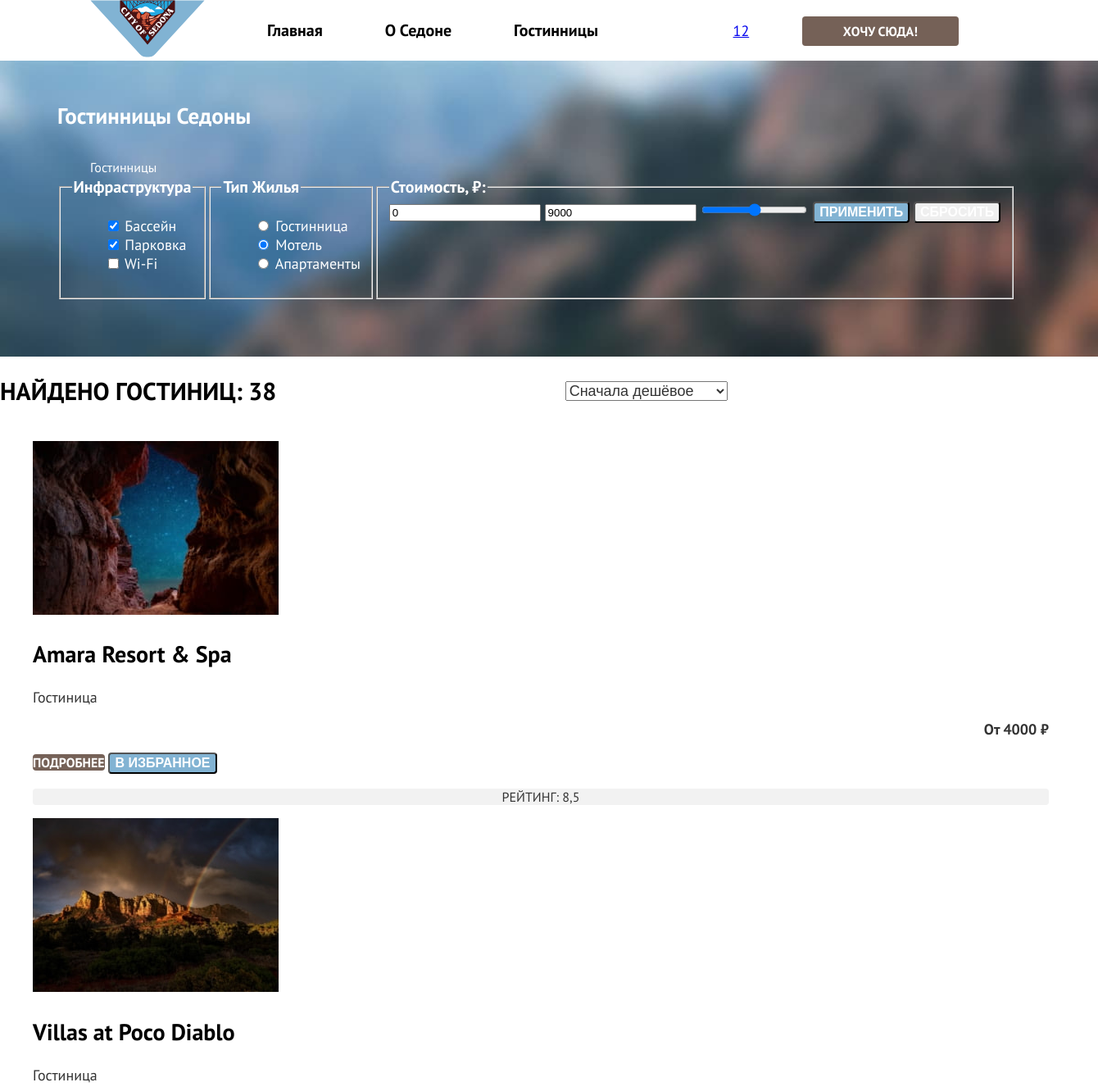
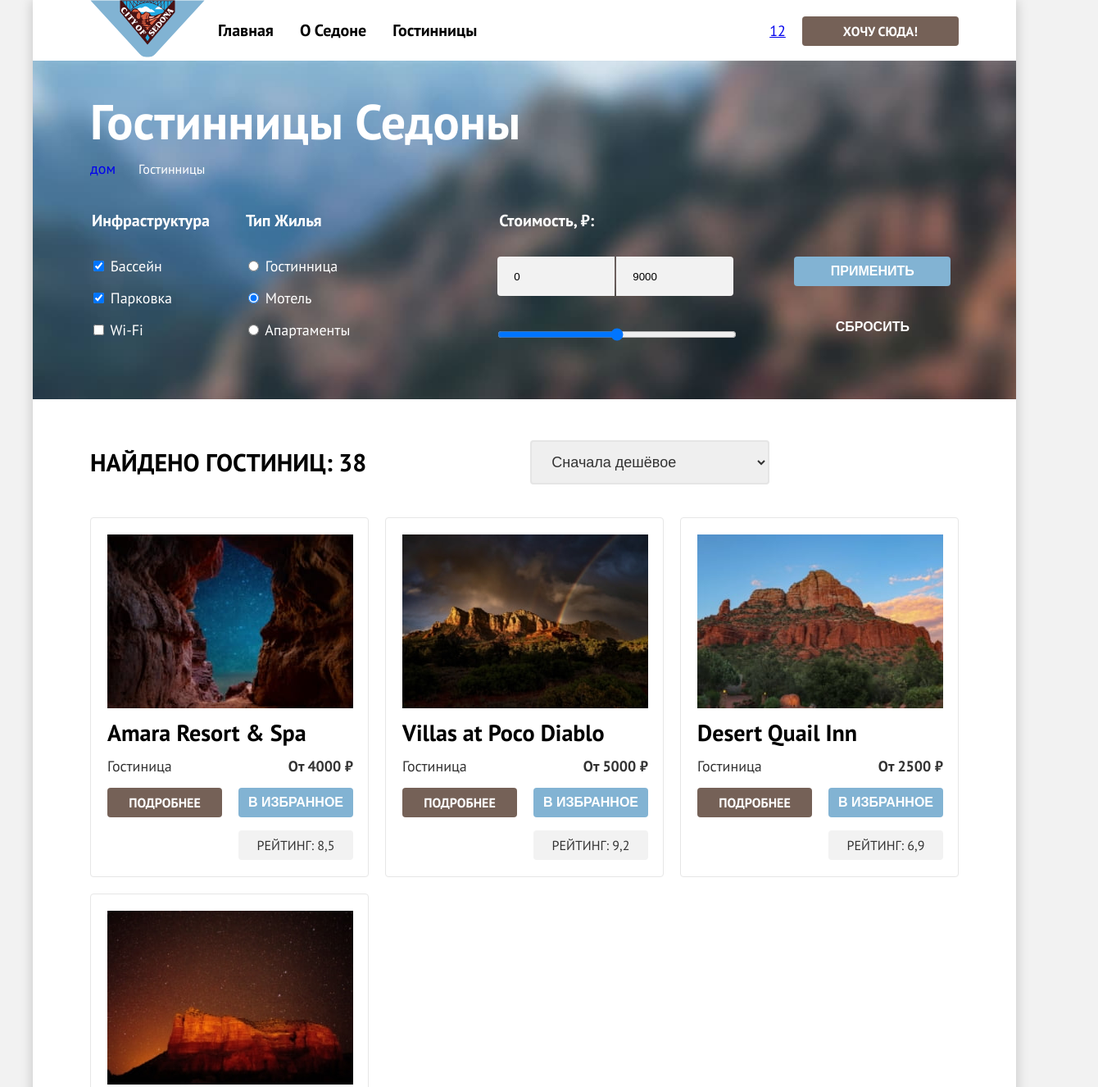
Before and after one commit to vovke31/2565535-sedona-2, a plain HTML site: page catalog.html in a window 1280 px wide. Shown: the top 1326 px of the page at 82% size, 1340 px wide, since content can reach past the window. Drawn offline with Linux system fonts and the light colour scheme.

Commit message:
Добавляет макро и микро сетки на флексах и гридах.

```diff
--- a/catalog.html
+++ b/catalog.html
@@ -7,7 +7,9 @@
   <link rel="stylesheet" href="styles/styles.css">
 </head>
 <body>
+  <div class="page-container">
     <header class="page-header">
+      <div class="container-wrap">
         <nav class="navigation">
           <ul class="navigation-list">
             <li class="navigation-list-item navigation-list-logo">
@@ -48,14 +50,19 @@
             </li>
           </ul>
         </nav>
+      </div>
     </header>
     <main class="main-catalog">
+      <div class="main-container">
+        <div class="filter-container">
+          <div class="container-wrap">
             <section class="filter">
               <header class="filter-header">
                 <h1 class="filter-title">Гостинницы Седоны</h1>
                 <ol class="breadcrumbs">
                   <li class="breadcrumbs-item">
                     <a class="breadcrumbs-link-home" href="index.html">
+                      дом
                       <span class="visually-hidden">Главная</span>
                     </a>
                   </li>
@@ -113,15 +120,20 @@
                 </fieldset>
                 <fieldset class="filter-form-price">
                   <legend class="filter-form-title">Стоимость, ₽:</legend>
-          <input type="number" name="first-price" placeholder="от" value="0">
-          <input type="number" name="first-price" placeholder="до" value="9000">
-          <input type="range" name="filter-range">
-          <button class="button button-btn" type="submit">Применить</button>
-          <button class="button-submit button" type="reset">Сбросить</button>
+                  <input class="first-price" type="number" name="first-price" placeholder="от" value="0">
+                  <input class="last-price" type="number" name="last-price" placeholder="до" value="9000">
+                  <input class="range-line" type="range" name="filter-range">
                 </fieldset>
+                <div class="filter-keys">
+                  <button class="button button-filter-submit" type="submit">Применить</button>
+                  <button class="button-filter-reset button" type="reset">Сбросить</button>
+                </div>
               </form>
             </section>
+          </div>
+        </div>
         <section class="catalog">
+          <div class="container-wrap">
             <header class="catalog-sort">
               <h2 class="sort-title advantages-title">Найдено гостиниц: 38</h2>
               <select class="sort-control" aria-label="Сортировка">
@@ -147,54 +159,54 @@
                 <a class="catalog-card-link" href="#">
                   <img class="catalog-card-image" src="images/hotels/hotel-1.jpg" width="300" height="212" alt="Звездное небо сквозь скальную расщелину">
                 </a>
-            <a class="catalog-card-link" href="#"><h3 class="catalog-card-title">Amara Resort & Spa</h3></a>
+                <a class="catalog-card-link catalog-card-title-link" href="#"><h3 class="catalog-card-title">Amara Resort & Spa</h3></a>
                 <p class="catalog-card-text">Гостиница</p>
                 <p class="catalog-card-price"><b>От 4000 ₽</b></p>
-            <a class="catalog-card-button button button-link" href="#">Подробнее</a>
-            <button class="catalog-card-button button button-btn" type="submit">В избранное</button>
-            <p class="catalog-card-stars-4"><span class="visually-hidden">4 звезды</span></p>
+                <a class="catalog-card-button-more button button-link" href="#">Подробнее</a>
+                <button class="catalog-card-button-favorite button button-submit" type="submit">В избранное</button>
+                <p class="catalog-card-stars-4 card-stars"><span class="visually-hidden">4 звезды</span></p>
                 <p class="catalog-card-rating">Рейтинг: 8,5</p>
               </li>
               <li class="catalog-card-item">
-            <a class="catalog-card-link" href="product.html">
+                <a class="catalog-card-link" href="#">
                   <img class="catalog-card-image" src="images/hotels/hotel-2.jpg" width="300" height="212" alt="Радужное небо на фоне скал">
                 </a>
-            <a class="catalog-card-link" href="#"><h3 class="catalog-card-title">Villas at Poco Diablo</h3></a>
+                <a class="catalog-card-link catalog-card-title-link" href="#"><h3 class="catalog-card-title">Villas at Poco Diablo</h3></a>
                 <p class="catalog-card-text">Гостиница</p>
                 <p class="catalog-card-price"><b>От 5000 ₽</b></p>
-            <a class="catalog-card-button button button-link" href="#">Подробнее</a>
-            <button class="catalog-card-button button button-btn" type="submit">В избранное</button>
-            <p class="catalog-card-stars-4"><span class="visually-hidden">4 звезды</span></p>
+                <a class="catalog-card-button-more button button-link" href="#">Подробнее</a>
+                <button class="catalog-card-button-favorite button button-submit" type="submit">В избранное</button>
+                <p class="catalog-card-stars-4 card-stars"><span class="visually-hidden">4 звезды</span></p>
                 <p class="catalog-card-rating">Рейтинг: 9,2</p>
               </li>
               <li class="catalog-card-item">
-            <a class="catalog-card-link" href="product.html">
+                <a class="catalog-card-link" href="#">
                   <img class="catalog-card-image" src="images/hotels/hotel-3.jpg" width="300" height="212" alt="Скала на фоне ясного голубого неба">
                 </a>
-            <a class="catalog-card-link" href="#"><h3 class="catalog-card-title">Desert Quail Inn</h3></a>
+                <a class="catalog-card-link catalog-card-title-link" href="#"><h3 class="catalog-card-title">Desert Quail Inn</h3></a>
                 <p class="catalog-card-text">Гостиница</p>
                 <p class="catalog-card-price"><b>От 2500 ₽</b></p>
-            <a class="catalog-card-button button button-link" href="#">Подробнее</a>
-            <button class="catalog-card-button button button-btn" type="submit">В избранное</button>
-            <p class="catalog-card-stars-3"><span class="visually-hidden">3 звезды</span></p>
+                <a class="catalog-card-button-more button button-link" href="#">Подробнее</a>
+                <button class="catalog-card-button-favorite button button-submit" type="submit">В избранное</button>
+                <p class="catalog-card-stars-3 card-stars"><span class="visually-hidden">3 звезды</span></p>
                 <p class="catalog-card-rating">Рейтинг: 6,9</p>
               </li>
               <li class="catalog-card-item">
-            <a class="catalog-card-link" href="product.html">
+                <a class="catalog-card-link" href="#">
                   <img class="catalog-card-image" src="images/hotels/hotel-4.jpg" width="300" height="212" alt="Скала на фоне темного звездного неба">
                 </a>
-            <a class="catalog-card-link" href="#"><h3 class="catalog-card-title">GreenTree Inn</h3></a>
+                <a class="catalog-card-link catalog-card-title-link" href="#"><h3 class="catalog-card-title">GreenTree Inn</h3></a>
                 <p class="catalog-card-text">Гостиница</p>
                 <p class="catalog-card-price"><b>От 1500 ₽</b></p>
-            <a class="catalog-card-button button button-link" href="#">Подробнее</a>
-            <button class="catalog-card-button button button-btn" type="submit">В избранное</button>
-            <p class="catalog-card-stars-2"><span class="visually-hidden">2 звезды</span></p>
+                <a class="catalog-card-button-more button button-link" href="#">Подробнее</a>
+                <button class="catalog-card-button-favorite button button-submit" type="submit">В избранное</button>
+                <p class="catalog-card-stars-2 card-stars"><span class="visually-hidden">2 звезды</span></p>
                 <p class="catalog-card-rating">Рейтинг: 5,0</p>
               </li>
             </ul>
             <ul class="pagination">
-          <li class="pagination-item">
-            <a class="pagination-link pagination-current">1</a>
+              <li class="pagination-item pagination-current">
+                <a class="pagination-link">1</a>
               </li>
               <li class="pagination-item">
                 <a class="pagination-link" href="#">2</a>
@@ -205,49 +217,55 @@
               <li class="pagination-item">
                 <a class="pagination-link" href="#">4</a>
               </li>
-          <li class="pagination-item">
+              <li class="pagination-item pagination-item-dot">
                 <p class="pagination-text" href="#">...</p>
               </li>
               <li class="pagination-item">
                 <a class="pagination-link" href="#">10</a>
               </li>
             </ul>
+          </div>
         </section>
-    <section class="main-subscribe">
+        <section class="subscribe subscribe-catalog">
+          <div class="subscribe-head">
             <h2 class="visually-hidden">Рассылка по почте</h2>
-      <div class="subscribe-subscription">
-        <p class="subscription-title-catalog advantages-title">Подпишитесь на рассылку</p>
-        <p class="subscription-text-catalog advantages-text">Только полезная информация и никакого спама, честное бойскаутское!</p>
+            <p class="subscribe-title-catalog advantages-title">Подпишитесь на рассылку</p>
+            <p class="subscribe-text-catalog advantages-text">Только полезная информация и никакого спама, честное бойскаутское!</p>
           </div>
           <form id="subscribe-form" action="https://echo.htmlacademy.ru" class="subscribe-form" method="post">
-        <label class="subscribe-label visually-hidden" for="subscribe-form-email">Ваш e-mail</label>
-        <input type="email" id="subscribe-form-email" class="subscribe-input" placeholder="Ваш e-mail">
-        <button class="subscribe-button button button-btn" type="submit">Подписаться</button>
+            <label class="subscribe-label">
+              <input type="email" class="subscribe-input subscribe-input-catalog" placeholder="Ваш e-mail">
+            </label>
+            <button class="subscribe-button button button-submit" type="submit">Подписаться</button>
           </form>
         </section>
-    <footer class="main-footer">
+      </div>
+    </main>
+    <footer class="footer">
+      <div class="container-wrap footer-container">
         <ul class="footer-socials">
-        <li class="socials-item">
-          <a class="socials-link" href="https://vk.com/htmlacademy">
+          <li class="footer-social-item">
+            <a class="footer-social-link" href="https://vk.com/htmlacademy">
               <span class="visually-hidden">Вконтакте</span>
             </a>
           </li>
-        <li class="socials-item">
-          <a class="socials-link" href="https://t.me/htmlacademy">
+          <li class="footer-social-item">
+            <a class="footer-socials-link" href="https://t.me/htmlacademy">
               <span class="visually-hidden">Телеграм</span>
             </a>
           </li>
-        <li class="socials-item">
-          <a class="socials-link" href="https://www.youtube.com/user/htmlacademy">
+          <li class="footer-socials-item">
+            <a class="footer-socials-link" href="https://www.youtube.com/user/htmlacademy">
               <span class="visually-hidden">Ютуб</span>
             </a>
           </li>
         </ul>
         <a class="footer-contacts" href="tel:+78128121212">+7 (812) 812-12-12</a>
         <a class="footer-dev" href="https://htmlacademy.ru" >
-        <img class="dev-company" src="images/icons/logo-dev.svg" width="115" height="33" alt="Лого разработчика">
+          <img class="dev-logo" src="images/icons/logo-dev.svg" width="115" height="33" alt="Лого разработчика">
         </a>
+      </div>
     </footer>
-  </main>
+  </div>
 </body>
 </html>
--- a/styles/styles.css
+++ b/styles/styles.css
@@ -16,43 +16,33 @@
   font-display: swap;
 }
 
-@font-face {
-  font-family: "PT Sans";
-  font-style: italic;
-  font-weight: 400;
-  src: url("../fonts/pt-sans-italic.woff2") format("woff2");
-  font-display: swap;
-}
-
-@font-face {
-  font-family: "PT Sans";
-  font-style: italic;
-  font-weight: 700;
-  src: url("../fonts/pt-sans-bold-italic.woff2") format("woff2");
-  font-display: swap;
-}
-
 html {
   height: 100%;
 }
 
 body {
-  font-family: "PT Sans", sans-serif;
+  font-family: "PT Sans", Arial, sans-serif;
   font-size: 18px;
   line-height: 21px;
   color: black;
-  background-color: #fff;
+  background-color: rgb(242, 242, 242);
   margin: 0;
   min-height: 100vh;
   display: flex;
   flex-direction: column;
 }
 
-.main-container {
-  width: 1200px;
-  margin: 0 auto;
+.container-wrap {
+  max-width: 1060px;
+  margin-inline: auto;
 }
 
+.page-container {
+  max-width: 1200px;
+  margin: 0 auto;
+  box-shadow: 0 0 15px 0 rgba(0, 0, 0, 0.2);
+  background: rgb(255, 255, 255);
+}
 
 .visually-hidden {
   position: absolute;
@@ -72,6 +62,31 @@ body {
   background: rgb(255, 255, 255);
 }
 
+.navigation {
+  display: flex;
+  gap: 30px;
+}
+
+.navigation-list {
+  margin: 0;
+  padding: 0;
+  list-style-type: none;
+  display: flex;
+  justify-content: space-between;
+  align-items: center;
+  flex-wrap: wrap;
+}
+
+.navigation-user {
+  margin: 0;
+  padding: 0;
+  margin-left: auto;
+  list-style-type: none;
+  display: flex;
+  justify-content: space-between;
+  align-items: center;
+}
+
 .navigation-link {
   font-size: 20px;
   font-weight: 700;
@@ -80,6 +95,24 @@ body {
   text-transform: capitalize;
   color: inherit;
   text-decoration: none;
+  padding: 20px 16px;
+}
+
+.navigation-user-link {
+  min-width: 44PX;
+  min-height: 64PX;
+  background-repeat: no-repeat;
+
+}
+
+.link-search {
+  background-image: url(../images/icons/search.svg);
+  color: black;
+  background-size: 20px 20px;
+}
+
+.navigation-logo-image {
+  margin-bottom: -6px;
 }
 
 .navigation-user {
@@ -93,6 +126,7 @@ body {
   background-size: 100% auto;
   background-color:#abd3f6a6 ;
   background-position: center;
+  padding-top: 51px;
 }
 
 .advantages-header{
@@ -103,7 +137,7 @@ body {
   flex-direction: column;
   justify-content: center;
   align-items: center;
-  gap: 25;
+  gap: 25px;
   margin: 0 auto;
 }
 
@@ -213,12 +247,12 @@ body {
   align-items: center;
   padding: 64px 0;
   margin: 0 auto;
-  gap: 20;
+  gap: 20px;
 }
 
 .booking {
-  min-height: 406px;
   height: 100%;
+  padding: 96px 304px;
 }
 
 .booking-search {
@@ -227,9 +261,17 @@ body {
   align-items: center;
   flex-direction: column;
   box-sizing: border-box;
-  padding: 96px 304px;
   margin: 0;
   }
+
+.booking-title {
+  margin: 0;
+}
+
+.booking-text {
+  margin-top: 20px;
+  margin-bottom: 54px;
+}
 
 
 .button {
@@ -241,24 +283,24 @@ body {
   text-align: center;
   text-transform: uppercase;
   text-decoration: none;
+  background: rgb(117, 97, 87);
+  border: none;
+  cursor: pointer;
+  padding: 8px 0;
+  box-sizing: border-box;
 }
 
-.button-link {
-  font-size: 16px;
-  line-height: 20px;
-  background: rgb(117, 97, 87);
-}
 
-.button-btn {
+.button-submit {
   background: rgb(130, 179, 211);
 }
 
-.booking-button {
+.button-search {
   font-size: 20px;
   line-height: 36px;
   width: 376px;
   height: 52px;
-  padding: 8px 50px;
+  padding: 8px 20px;
   box-sizing: border-box;
 }
 
@@ -270,35 +312,60 @@ body {
 }
 
 .subscribe {
-  background-image: url(../images/background-2.jpg);
-  background-repeat: no-repeat;
-  text-align: center;
-  background-size: cover;
-  background-color:#abd3f6a6 ;
-  background-position: center;
+  background: #abd3f6a6 url(../images/background-2.jpg) center / cover no-repeat;
   display: flex;
   flex-direction: column;
   justify-content: center;
   align-items: center;
+  text-align: center;
   margin: 0;
-  width: 1200px;
-  height: 415px;
   box-sizing: border-box;
-  padding: 96px 258px 104px 258px;
+  padding: 96px 258px 104px;
+}
+
+.subscribe-catalog {
+  background: none;
+}
+
+.subscribe-title-catalog {
+  color: rgb(0, 0, 0);
+}
+
+.subscribe-head {
+  box-sizing: border-box;
+  text-align: center;
+  gap: 20px;
+  max-width: 475px;
+}
+
+.subscribe-form {
+  display: flex;
+  align-items: center;
+  padding: 0;
+  box-sizing: border-box;
+  flex-grow: 0;
 }
 
 .subscribe-title {
   color: rgb(255, 255, 255);
+  margin: 0;
 }
 
 .subscribe-text {
   color: rgb(255, 255, 255);
+  margin: 20px 0 55px;
 }
 
 .subscribe-button {
   font-size: 20px;
   line-height: 36px;
-
+  width: 232px;
+  height: 52px;
+  padding: 0;
+  box-sizing:content-box;
+  justify-content: center;
+  align-items: center;
+  border-radius: 0 4px 4px 0;
 }
 
 .subscribe-input {
@@ -306,20 +373,28 @@ body {
   font-size: 18px;
   font-weight: 400;
   line-height: 24px;
-  text-align: left;
-}
+  width: 452px;
+  height: 52px;
+  box-sizing: border-box;
+  padding: 12px 20px;
+  border-radius: 4px 0 0 4px;
+  border: none;
+  }
+
+.subscribe-input-catalog {
+    background-color: rgb(242, 242, 242);
+  }
 
 .footer {
-  display: flex;
-  justify-content: space-between;
-  align-items: center;
-  width: 1200px;
-  height: 120px;
-  margin: 0 auto;
   box-sizing: border-box;
   padding: 40px 70px 30px;
 }
 
+.footer-container {
+  display: flex;
+  justify-content: space-between;
+  align-items: center;
+}
 
 
 .footer-contacts {
@@ -330,6 +405,8 @@ body {
   text-align: center;
   text-transform: uppercase;
   text-decoration: none;
+  padding-top: 5px;
+  padding-bottom: 5px;
 }
 
 .footer-socials {
@@ -341,44 +418,87 @@ body {
 
 .filter {
   color: rgb(255, 255, 255);
-  background-image: url(../images/background-3.jpg);
-  background-repeat: no-repeat;
-  background-size: cover;
-  background-color: rgb(130, 179, 211);
-  width: 1200px;
-  margin: 0 auto;
-  padding: 35px 70px 70px 70px;
+}
+
+.filter-container {
+  background: rgb(130, 179, 211) url(../images/background-3.jpg) center / cover no-repeat;
+  padding: 35px 70px 70px;
 }
 
 .filter-form {
   display: flex;
+}
+
+.filter-form-group {
+  border: none;
+  padding: 0;
+  margin: 0 40px 0 0;
+}
+
+.filter-form-price {
+  display: flex;
+  border: none;
+  margin-left: 140px;
+  flex-wrap: wrap;
+  width: 292px;
+  height: 160px;
+  padding: 0;
+  margin-right: 70px;
+}
+
+.range-line {
+  margin: 0;
+  display: flex;
+  flex-grow: 1;
+}
+
+.first-price,
+.last-price {
+  width: 143px;
+  height: 48px;
+  border-radius: 0 4px 4px 0;
+  background: rgb(242, 242, 242);
+  border: none;
+  padding: 12px 20px;
   box-sizing: border-box;
-  margin: 0 auto;
+  margin-bottom: 36px;
+}
 
+.first-price {
+  border-radius: 4px 0 0 4px;
+  margin-right: 2px;
+}
+
+.filter-keys {
+  display: flex;
+  flex-direction: column;
+  justify-content: flex-end;
+  gap: 32px;
+  flex-wrap: wrap;
+}
+
+.button-filter-submit {
+  min-width: 191px;
+  background: rgb(130, 179, 211);
+  padding: 8px 20px;
+}
+
+.button-filter-reset {
+  min-width: 191px;
+  background: inherit;
+  padding: 8px 20px;
 }
 
 .filter-header {
-  position: static;
-  width: 1060px;
-  height: 107px;
-  display: flex;
-  flex-direction: column;
+  margin-bottom: 40px;
 }
 
-.breadcrumbs {
-  list-style-type: none;
-
-}
-
-.breadcrumbs-link-home {
-  text-decoration: none;
-}
-
-.breadcrumbs-link {
-  font-size: 16px;
-  font-weight: 400;
-  line-height: 21px;
-  text-align: left;
+.filter-title {
+  font-size: 60px;
+  font-weight: 700;
+  line-height: 78px;
+  letter-spacing: 0;
+  margin: 0 0 8px 0;
 }
 
 .filter-form-title {
@@ -387,10 +507,16 @@ body {
   line-height: 24px;
   text-align: left;
   text-transform: capitalize;
+  margin-bottom: 32px;
 }
 
 .filter-list {
   list-style-type: none;
+  padding: 0;
+  display: flex;
+  flex-direction: column;
+  gap: 16px;
+  margin: 0;
 }
 
 .filter-checkbox-label {
@@ -407,6 +533,25 @@ body {
   text-align: left;
 }
 
+.breadcrumbs {
+  list-style-type: none;
+  display: flex;
+  margin: 0;
+  gap: 28px;
+  padding: 0;
+}
+
+.breadcrumbs-link-home {
+  text-decoration: none;
+}
+
+.breadcrumbs-link {
+  font-size: 16px;
+  font-weight: 400;
+  line-height: 21px;
+  text-align: left;
+}
+
 .button-submit {
   font-size: 16px;
   font-weight: 700;
@@ -415,12 +560,23 @@ body {
   text-transform: uppercase;
 }
 
+.catalog {
+  margin-top: 50px;
+  margin-bottom: 60px;
+}
+
 .sort-control {
   color: rgb(51, 51, 51);
   font-size: 18px;
   font-weight: 400;
   line-height: 21px;
   text-align: left;
+  padding: 14px 20px;
+  border-radius: 4px;
+  box-sizing: border-box;
+  border: 2px solid rgb(229, 229, 229);
+  min-width: 292px;
+  margin-right: 70px;
 }
 
 .sort-view {
@@ -432,8 +588,32 @@ body {
   color: black;
 }
 
+.sort-title {
+  margin: 0;
+  margin-right: 200px;
+}
+
 .catalog-cards {
+  display: grid;
+  grid-template-columns: 340px 340px 340px;
+  gap: 20px;
   list-style-type: none;
+  border-block-end: 2px solid #e6e6e6;
+  margin: 0;
+  padding: 0;
+  margin-bottom: 40px;
+  padding-bottom: 40px;
+
+}
+
+.catalog-card-item {
+  display: grid;
+  grid-template-columns: 140px 140px;
+  grid-template-rows: 212px min-content min-content auto min-content;
+  gap: 16px 20px;
+  border: 1px solid rgb(230, 230, 230);
+  border-radius: 4px;
+  padding: 20px;
 }
 
 .catalog-card-link {
@@ -445,14 +625,39 @@ body {
   text-decoration-line: none;
 }
 
+.catalog-card-title-link {
+  grid-row: 2/3;
+  grid-column: 1/-1;
+}
+
+.catalog-card-title {
+  margin: 0;
+}
+
 .catalog-card-text {
   color: rgb(51, 51, 51);
+  grid-row: 3/4;
+  grid-column: 1/2;
+  margin: 0;
 }
 
 .catalog-card-price {
   color: rgb(51, 51, 51);
   font-weight: 400;
   text-align: right;
+  grid-row: 3/4;
+  grid-column: 2/3;
+  margin: 0;
+}
+
+.catalog-card-button-more {
+  grid-row: 4/5;
+  grid-column: 1/2;
+}
+
+.catalog-card-button-favorite {
+  grid-row: 4/5;
+  grid-column: 2/3;
 }
 
 .catalog-card-rating {
@@ -464,14 +669,22 @@ body {
   text-transform: uppercase;
   border-radius: 4px;
   background: rgb(242, 242, 242);
+  grid-row: 5/6;
+  grid-column: 2/3;
+  margin: 0;
+  padding: 8px 0;
+}
+
+.card-stars {
+  grid-row: 5/6;
+  grid-column: 1/2;
+  margin: 0;
 }
 
 .catalog-sort {
   display: flex;
-  justify-content: space-between;
   align-items: center;
-  gap: 70px;
-
+  margin-bottom: 40px;
 }
 
 
@@ -483,12 +696,40 @@ body {
   text-transform: uppercase;
   border-radius: 4px;
   list-style-type: none;
+  display: flex;
+  gap: 8px;
+  margin: 0;
+  padding: 0;
+  flex-wrap: wrap;
+}
+
+.pagination-item {
+  min-width: 60px;
+  border-radius: 4px;
+  background: rgb(130, 179, 211);
+  display: flex;
+  justify-items: center;
+  align-items: center;
+  justify-content: center;
 }
 
 .pagination-link {
   text-decoration: none;
+  color: rgb(255, 255, 255);
+}
+
+.pagination-current {
+  border-radius: 4px;
+  background: rgb(242, 242, 242);
+}
+
+.pagination-current > a {
   color: rgb(0, 0, 0);
-  background: rgb(130, 179, 211);
+}
+
+.pagination-item-dot {
+  border-radius: 4px;
+  background: inherit;
 }
 
 .pagination-text {
@@ -496,49 +737,3 @@ body {
   font-weight: 400;
   line-height: 26px;
 }
-
-.pagination-current {
-  background: rgb(242, 242, 242);
-}
-
-
-/*Сетка страниц и крупных блоков*/
-
-.navigation {
-  display: flex;
-  justify-content: space-between;
-  width: 1060px;
-  margin: 0 auto;
-}
-
-.navigation-list {
-  margin: 0;
-  padding: 0;
-  width: 620px;
-  list-style-type: none;
-  display: flex;
-  justify-content: space-between;
-  align-items: center;
-  /*
-  display: flex;
-  justify-content: space-between;
-  flex-wrap: wrap;
-  align-items: center;
-  list-style-type: none;
-  min-width: 340px;*/
-}
-
-.navigation-user {
-  margin: 0;
-  padding: 0;
-  width: 320px;
-  list-style-type: none;
-  display: flex;
-  justify-content: space-between;
-  align-items: center;
-  /*
-  display: flex;
-  justify-content: space-between;
-  list-style-type: none;
-  margin-left: auto;*/
-}
```
Also changed, not shown: index.html (+13 -15 lines). Lines whose indentation alone changed are shown as unchanged.
